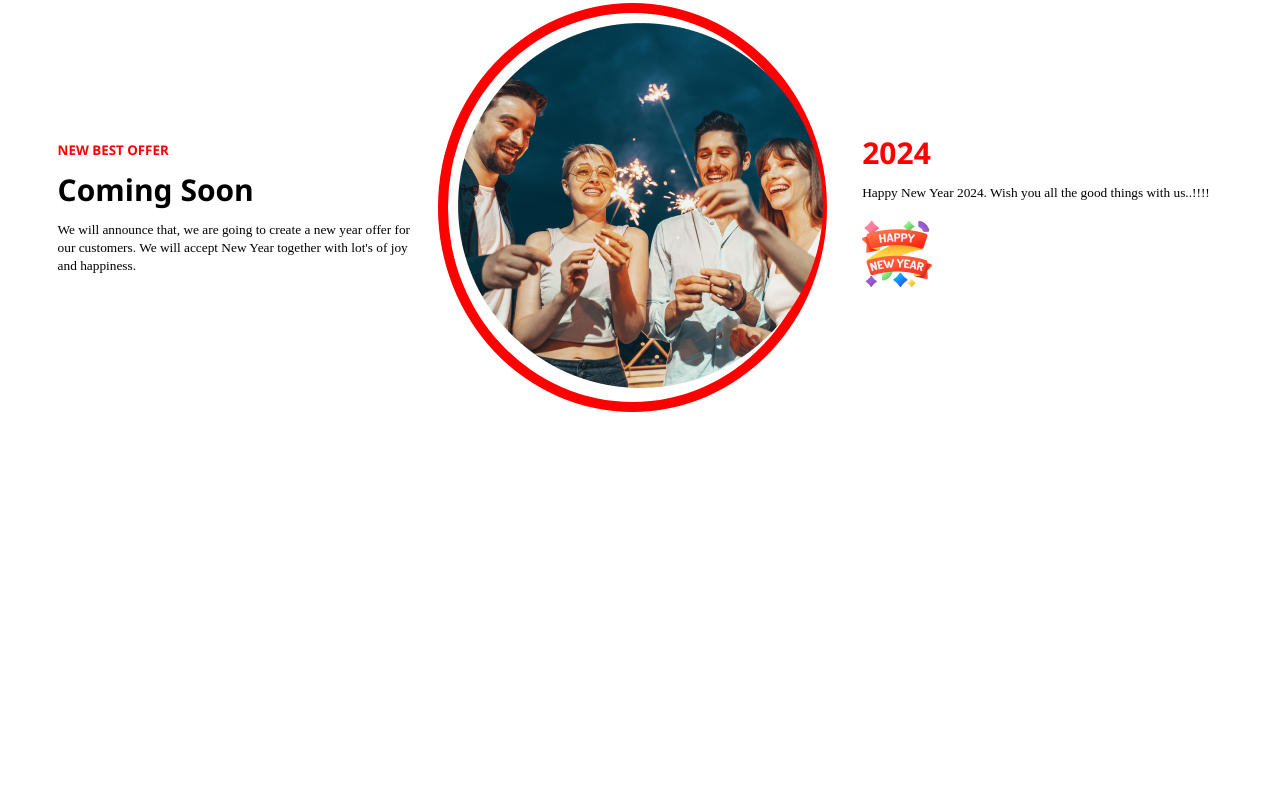
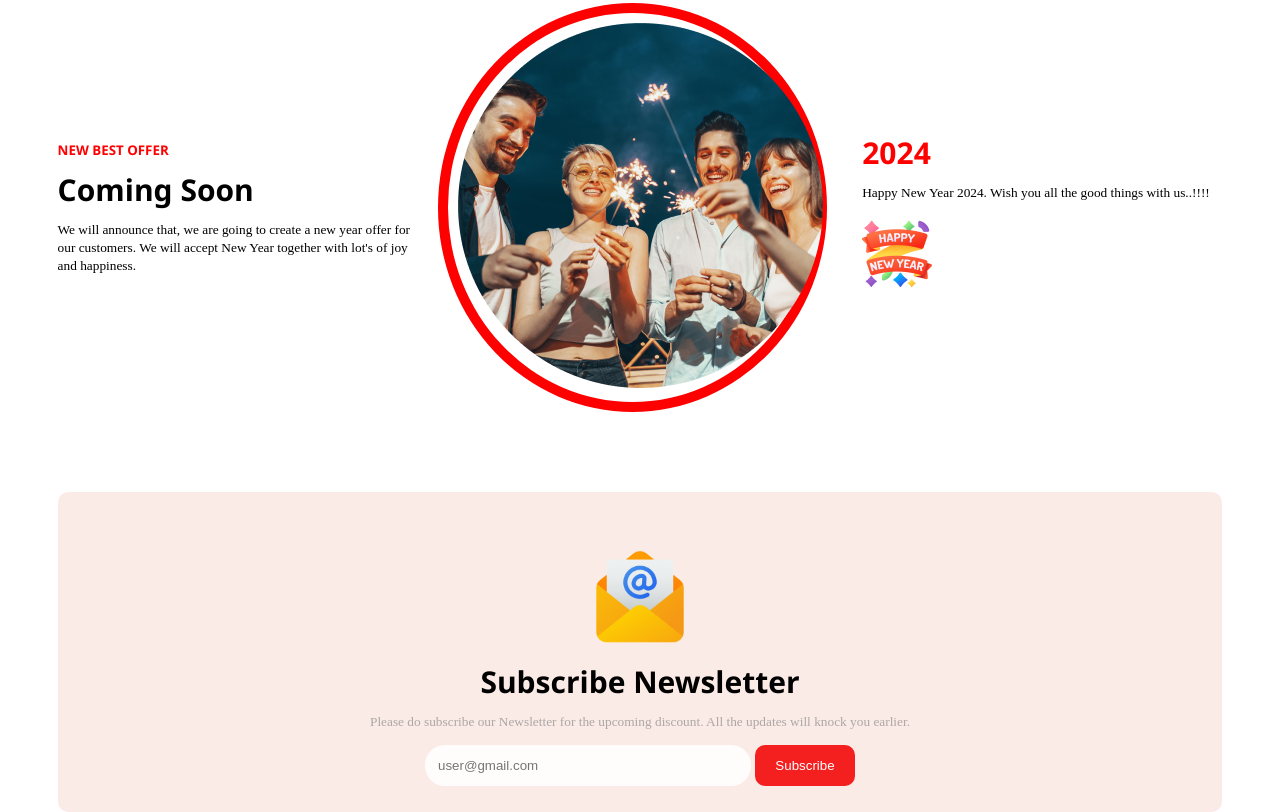
Before and after one commit to mdjonayed6/New-year-mission, a plain HTML site: page index.html in a window 1280 px wide. Shown: the part 2386-3198 px from the top of the page. Before the commit the page ends 2878 px from the top, so only its background shows below. Drawn offline with Linux system fonts and the light colour scheme.

Commit message:
subscription section finished

```diff
--- a/index.html
+++ b/index.html
@@ -72,6 +72,16 @@
                 </div>
             </div>
         </section>
+
+        <section class="addressOfParty">
+            <div class="text">
+             <img src="./images/mail.png" alt="" style="height: 100px; margin-top: 50px;">
+             <h2 style="font-weight: 700; font-family: 'Segoe UI', Tahoma, Geneva, Verdana, sans-serif; font-size: 30px; margin: 10px 0;"> Subscribe Newsletter</h3>
+             <small style="color: rgba(128, 128, 128, 0.637);">Please do subscribe our Newsletter for the upcoming discount. All the updates will knock you earlier. </small> <br>
+             <input type="text" placeholder="user@gmail.com" class="party-btn2">
+             <input type="button" value="Subscribe" class="party-btn">
+            </div>
+         </section>
     </main>
 
     <footer>
--- a/style.css
+++ b/style.css
@@ -129,3 +129,13 @@
 .rightText{
     width: 50%;
 }
+
+.party-btn2{
+    background-color: rgba(255, 255, 255, 0.89);
+    border: 0;
+    width: 300px;
+    border-radius: 20px;
+    padding: 13px;
+    color: white;
+    margin: 15px auto 20px;
+}
```
